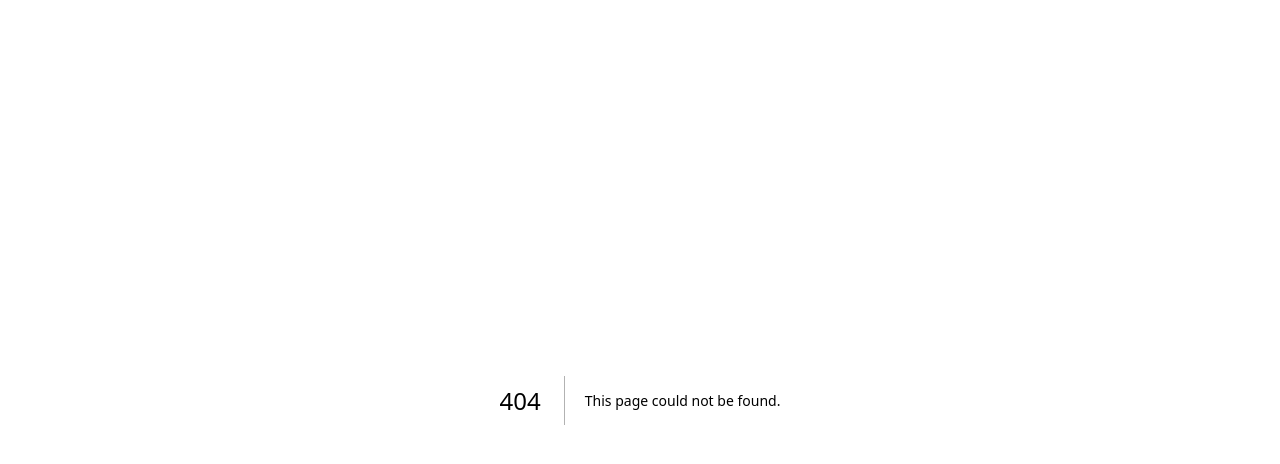
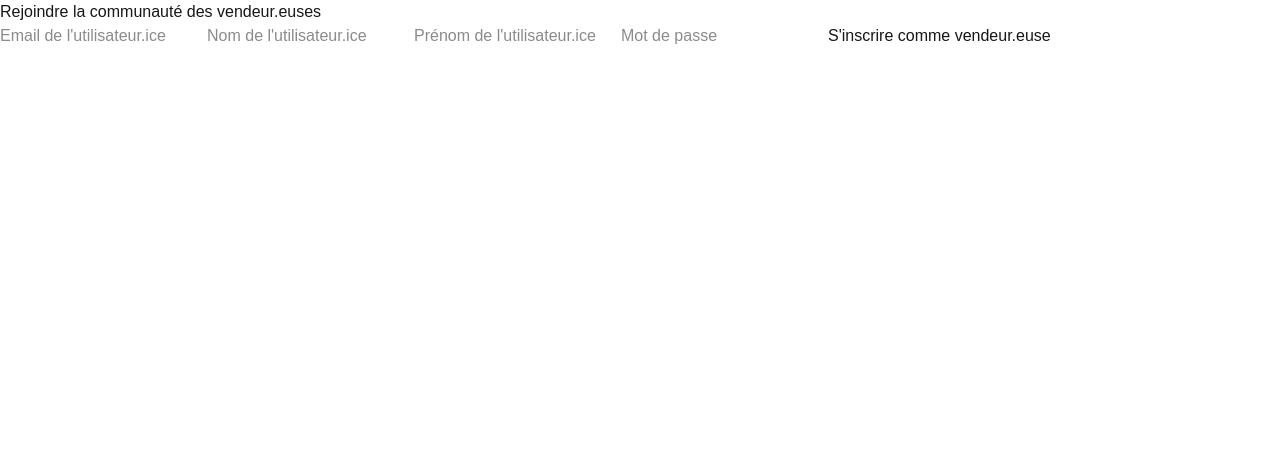
Before and after one commit to Yanis-Ada/antique-shop-front, a Next.js app: page /users/create in a window 1280 px wide. Before the commit this address had no page. Shown: the top 464 px of the page. Built offline with nearby package versions, Linux system fonts and the light colour scheme.

Commit message:
fix : form conflicts resolved

```diff
--- /dev/null
+++ b/src/app/users/create/page.tsx
@@ -0,0 +1,94 @@
+'use client';
+
+import React from 'react';
+
+// Je crée mon composant de page pour créer un.e utilisateur.ice
+export default function CreateUserPage() {
+    // Fonction pour gérer la soumission du formulaire
+    async function handleSubmit(event: React.FormEvent<HTMLFormElement>) {
+        event.preventDefault();
+        const formData = new FormData(event.target as HTMLFormElement);
+        const email = formData.get('email') as string;
+        const firstName = formData.get('firstName') as string;
+        const lastName = formData.get('lastName') as string;
+        const password = formData.get('password') as string;
+
+        if (!email || !firstName || !lastName || !password) {
+            alert('Veuillez remplir tous les champs du formulaire.');
+            return;
+        }
+
+        const fullName = `${firstName} ${lastName}`;
+
+        const userData = {
+            email: email,
+            firstName: firstName,
+            lastName: lastName,
+            password: password,
+            role: 'SELLER' as const,
+        };
+
+        console.log('Données à envoyer à l\'API:', userData);
+        console.log('Mot de passe (non envoyé pour l\'instant):', password ? '****' : 'vide');
+
+        try {
+            const response = await fetch('http://localhost:3001/api/users', {
+                method: 'POST',
+                headers: {
+                    'Content-Type': 'application/json',
+                },
+                body: JSON.stringify(userData)
+            });
+
+            if (response.ok) {
+                const newUser = await response.json();
+                console.log('Utilisateur créé avec succès:', newUser);
+                alert('Inscription réussie ! Bienvenue dans la communauté des vendeur.euses');
+                // Réinitialiser le formulaire
+                (event.target as HTMLFormElement).reset();
+            } else {
+                const errorData = await response.json();
+                console.error('Erreur lors de la création:', errorData);
+                alert('Erreur lors de l\'inscription. Veuillez réessayer.');
+            }
+        } catch (error) {
+            console.error('Erreur de connexion:', error);
+            alert(`Erreur de connexion: ${error instanceof Error ? error.message : 'Erreur inconnue'}`);
+        }
+    }
+
+    return (
+        <div>
+            <h1>Rejoindre la communauté des vendeur.euses</h1>
+            <form onSubmit={handleSubmit}>
+                <input
+                    type="email"
+                    name="email"
+                    placeholder="Email de l'utilisateur.ice"
+                    required
+                />
+                <input
+                    type="text"
+                    name="lastName"
+                    placeholder="Nom de l'utilisateur.ice"
+                    required
+                />
+                <input
+                    type="text"
+                    name="firstName"
+                    placeholder="Prénom de l'utilisateur.ice"
+                    required
+                />
+                <input
+                    type="password"
+                    name="password"
+                    placeholder="Mot de passe"
+                    required
+                />
+                <button type="submit">
+                    S'inscrire comme vendeur.euse
+                </button>
+            </form>
+        </div>
+    )
+}
```
